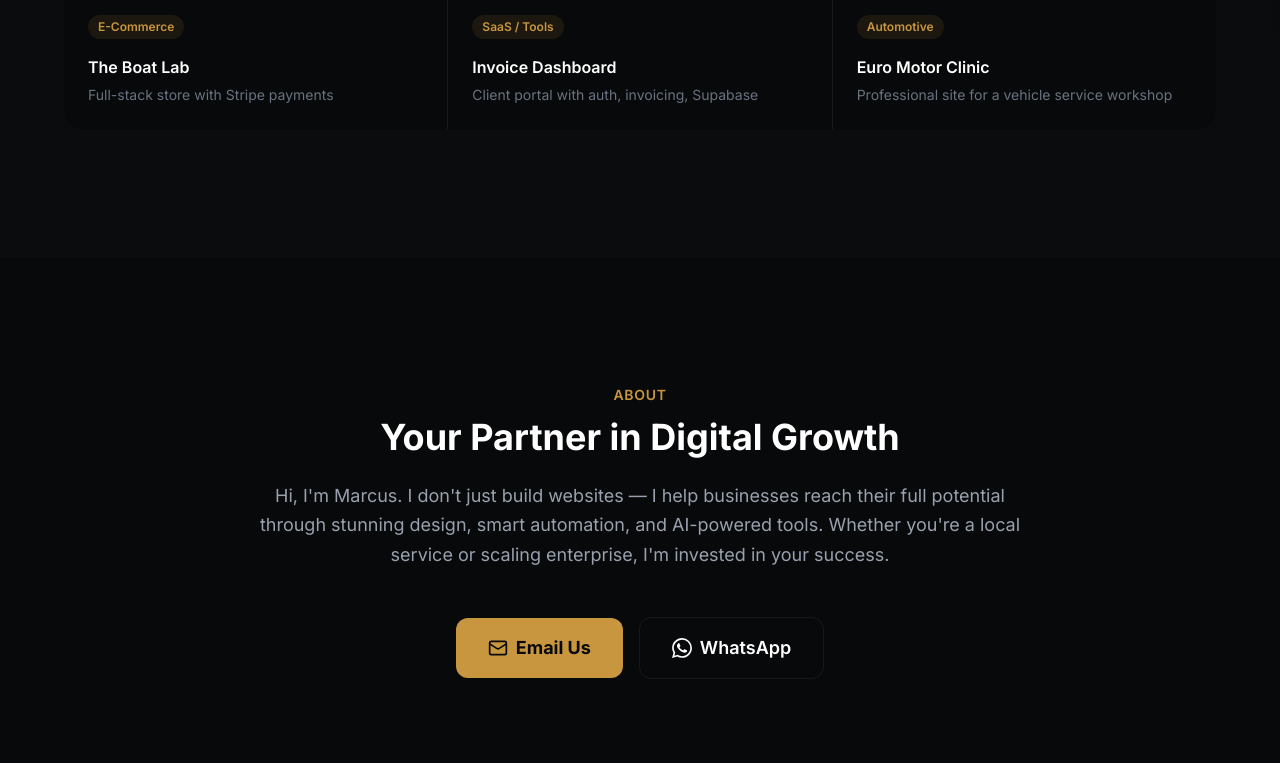
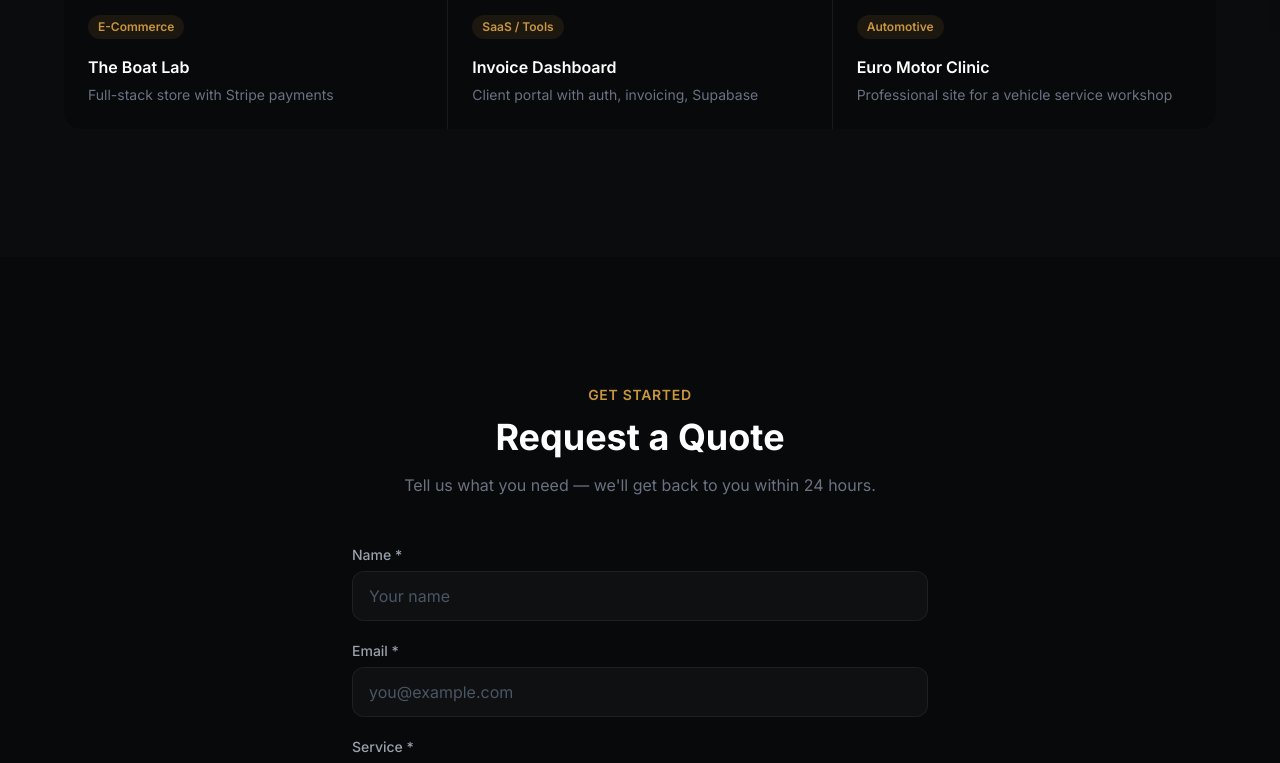
Before and after one commit to brandsitebuilder-cyber/brandaisolutions, a React (Vite) app: page / in a window 1280 px wide. Shown: the part 2000-2763 px from the top of the page. Built offline with nearby package versions, Linux system fonts and the light colour scheme.

Commit message:
Add Request a Quote section, nav link, footer BAS

```diff
--- a/src/App.tsx
+++ b/src/App.tsx
@@ -1,9 +1,10 @@
-import { Menu, X, ExternalLink } from 'lucide-react'
-import { useState } from 'react'
+import { Menu, X, ExternalLink, Send } from 'lucide-react'
+import { useState, type FormEvent } from 'react'
 
 const NAV_LINKS = [
   { label: 'Services', href: '#services' },
   { label: 'Work', href: '#portfolio' },
+  { label: 'Quote', href: '#quote' },
   { label: 'About', href: '#about' },
 ]
 
@@ -27,6 +28,13 @@ const PROJECTS = [
 
 export default function App() {
   const [mobileOpen, setMobileOpen] = useState(false)
+  const [form, setForm] = useState({ name: '', email: '', service: '', message: '' })
+
+  const handleQuote = (e: FormEvent) => {
+    e.preventDefault()
+    const text = `Hi Marcus,%0A%0A*Name:* ${form.name}%0A*Email:* ${form.email}%0A*Service:* ${form.service}%0A*Message:* ${form.message}%0A%0APlease send me a quote!`
+    window.open(`https://wa.me/27765626175?text=${text}`, '_blank')
+  }
 
   return (
     <div className="min-h-screen bg-bg text-white selection:bg-accent/30">
@@ -151,6 +159,57 @@ export default function App() {
         </div>
       </section>
 
+      {/* ── GET A QUOTE ── */}
+      <section id="quote" className="py-24 md:py-32 px-6">
+        <div className="max-w-xl mx-auto">
+          <div className="text-center mb-12">
+            <p className="text-accent text-sm font-semibold tracking-wider uppercase mb-3">Get Started</p>
+            <h2 className="text-3xl md:text-4xl font-bold mb-4">Request a Quote</h2>
+            <p className="text-gray-500">Tell us what you need — we'll get back to you within 24 hours.</p>
+          </div>
+
+          <form onSubmit={handleQuote} className="space-y-5">
+            <div>
+              <label className="block text-sm font-medium text-gray-400 mb-1.5">Name *</label>
+              <input type="text" required value={form.name} onChange={e => setForm({...form, name: e.target.value})}
+                placeholder="Your name"
+                className="w-full bg-white/[0.03] border border-border-subtle rounded-xl px-4 py-3 text-white placeholder:text-gray-600 focus:outline-none focus:border-accent/50 transition-colors" />
+            </div>
+            <div>
+              <label className="block text-sm font-medium text-gray-400 mb-1.5">Email *</label>
+              <input type="email" required value={form.email} onChange={e => setForm({...form, email: e.target.value})}
+                placeholder="you@example.com"
+                className="w-full bg-white/[0.03] border border-border-subtle rounded-xl px-4 py-3 text-white placeholder:text-gray-600 focus:outline-none focus:border-accent/50 transition-colors" />
+            </div>
+            <div>
+              <label className="block text-sm font-medium text-gray-400 mb-1.5">Service *</label>
+              <select required value={form.service} onChange={e => setForm({...form, service: e.target.value})}
+                className="w-full bg-white/[0.03] border border-border-subtle rounded-xl px-4 py-3 text-white focus:outline-none focus:border-accent/50 transition-colors appearance-none">
+                <option value="" className="bg-bg">Select a service</option>
+                <option value="Web Development" className="bg-bg">Web Development</option>
+                <option value="Google Business Profile" className="bg-bg">Google Business Profile</option>
+                <option value="AI Automation" className="bg-bg">AI Automation</option>
+                <option value="Custom Solutions" className="bg-bg">Custom Solutions</option>
+                <option value="AI Integration" className="bg-bg">AI Integration</option>
+                <option value="Client Portals" className="bg-bg">Client Portals</option>
+                <option value="Other" className="bg-bg">Other</option>
+              </select>
+            </div>
+            <div>
+              <label className="block text-sm font-medium text-gray-400 mb-1.5">Tell us about your project</label>
+              <textarea rows={4} value={form.message} onChange={e => setForm({...form, message: e.target.value})}
+                placeholder="Describe what you're looking for..."
+                className="w-full bg-white/[0.03] border border-border-subtle rounded-xl px-4 py-3 text-white placeholder:text-gray-600 focus:outline-none focus:border-accent/50 transition-colors resize-none" />
+            </div>
+            <button type="submit"
+              className="w-full inline-flex items-center justify-center gap-2 bg-accent hover:bg-accent-light text-bg px-8 py-4 rounded-xl font-bold text-lg transition-colors">
+              <Send size={18} />
+              Send via WhatsApp
+            </button>
+          </form>
+        </div>
+      </section>
+
       {/* ── ABOUT + CONTACT ── */}
       <section id="about" className="py-24 md:py-32 px-6">
         <div className="max-w-3xl mx-auto text-center">
@@ -182,7 +241,7 @@ export default function App() {
         <div className="max-w-6xl mx-auto flex flex-col sm:flex-row items-center justify-between gap-4">
           <div className="flex items-center gap-2.5">
             <div className="w-7 h-7 rounded-md bg-accent/20 flex items-center justify-center">
-              <span className="text-accent font-bold text-xs">BA</span>
+              <span className="text-accent font-bold text-xs">BAS</span>
             </div>
             <span className="text-sm text-gray-500">
               &copy; {new Date().getFullYear()} BrandAISolutions
```
